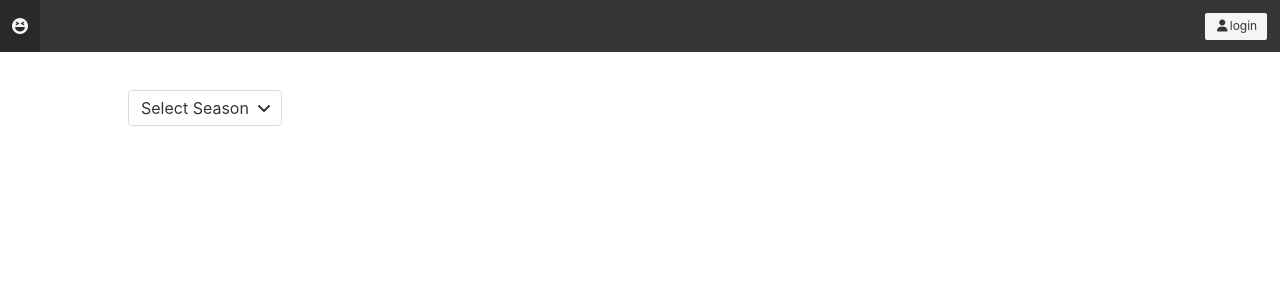
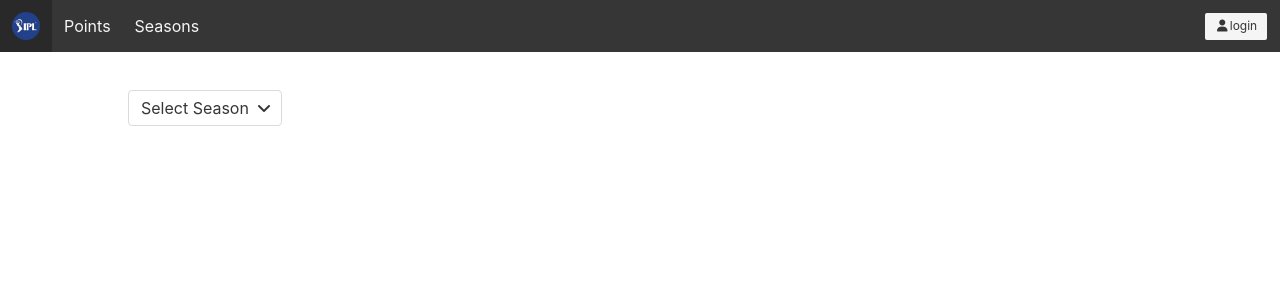
Before and after one commit to vedereRohit/IPLscore, a Django app: template ipl/templates/ipl/stemp.html in a window 1280 px wide. Shown: the top 300 px of the page. Run offline with Django 3.2, Linux system fonts and the light colour scheme; the template is opened without the code that fills it: values that come from a table or form of the project are taken from there, others are empty; tables that the repository leaves empty hold one stand-in row (values such as "Sample post"); some libraries are stand-ins or nearby versions.

Commit message:
added points page

```diff
--- a/ipl/templates/ipl/base.html
+++ b/ipl/templates/ipl/base.html
@@ -42,24 +42,29 @@
   overflow: hidden;
   transition: max-height 0.3s ease-out;
 }
-</style>
+
+
+    </style>
 </head>
 <body>
 <nav class="navbar is-dark" role="navigation" aria-label="main navigation">
     <div class="navbar-brand">
-        <a class="navbar-item" href="#">
-            <i class="fas fa-laugh-squint"></i>
+        <a class="navbar-item" href="{% url 'seasonsview' 2019%}">
+            <img src="{% static 'ipl/logo.png' %}" alt="Ipl Logo">
         </a>
 
-        <a role="button" class="navbar-burger" aria-label="menu" aria-expanded="false">
-            <span aria-hidden="true"></span>
-            <span aria-hidden="true"></span>
-            <span aria-hidden="true"></span>
+        <a href="{% url 'pointsview' 2019 %}" class="navbar-item">
+            Points
+        </a>
+        <a href="{% url 'seasonsview' 2019 %}" class="navbar-item">
+            Seasons
         </a>
         {% if user.is_authenticated %}
-        <a class="button is-small is-light" style="position:absolute;right:0%;margin:1%;" href="{% url 'logout' %}">logout<i class="fa-fw fas fa-sign-out-alt"></i></a>
+        <a class="button is-small is-light" style="position:absolute;right:0%;margin:1%;" href="{% url 'logout' %}">logout<i
+                class="fa-fw fas fa-sign-out-alt"></i></a>
         {% else %}
-        <a class="button is-small is-light" style="position:absolute;right:0%;margin:1%;" href="{% url 'login' %}"><i class="fa-fw fas fa-user"></i>login</a>
+        <a class="button is-small is-light" style="position:absolute;right:0%;margin:1%;"
+           href="{% url 'login' %}"><i class="fa-fw fas fa-user"></i>login</a>
         {% endif %}
     </div>
 </nav>
--- a/ipl/templates/ipl/stemp.html
+++ b/ipl/templates/ipl/stemp.html
@@ -12,11 +12,20 @@
         </div>
         <div class="dropdown-menu" id="dropdown-menu" role="menu">
             <div class="dropdown-content">
+                {% if "/seasons" in request.get_full_path %}
                 {% for lst in seasons %}
                 <a href="{% url 'seasonsview' lst.year %}" class="dropdown-item">
                     {{ lst.year }}
                 </a>
                 {% endfor %}
+                {% else %}
+                {% for lst in seasons %}
+                <a href="{% url 'pointsview' lst.year %}" class="dropdown-item">
+                    {{ lst.year }}
+                </a>
+                {% endfor %}
+                {% endif %}
+
             </div>
         </div>
 </div>
--- a/ipl/urls.py
+++ b/ipl/urls.py
@@ -5,6 +5,8 @@ urlpatterns = [
     path('seasons/<int:year>', SesonsView.as_view(), name='seasonsview'),
     path('seasons/<int:year>/match/<int:mid>', MatchView.as_view(), name='matchview'),
 
+    path('points/<int:year>', PointsView.as_view(), name='pointsview'),
+
     path('login', LogIn.as_view(), name='login'),
     path('signup', SignUp.as_view(), name='signup'),
     path('logout', Logout.as_view(), name='logout'),
--- a/ipl/views/__init__.py
+++ b/ipl/views/__init__.py
@@ -1,2 +1,3 @@
 from .seasons import *
 from .auth import *
+from .points import *
```
Also changed, not shown: ipl/templates/ipl/points.html (added, +16 -0 lines), ipl/views/points.py (added, +34 -0 lines), ipl/static/ipl/logo.png (added).
